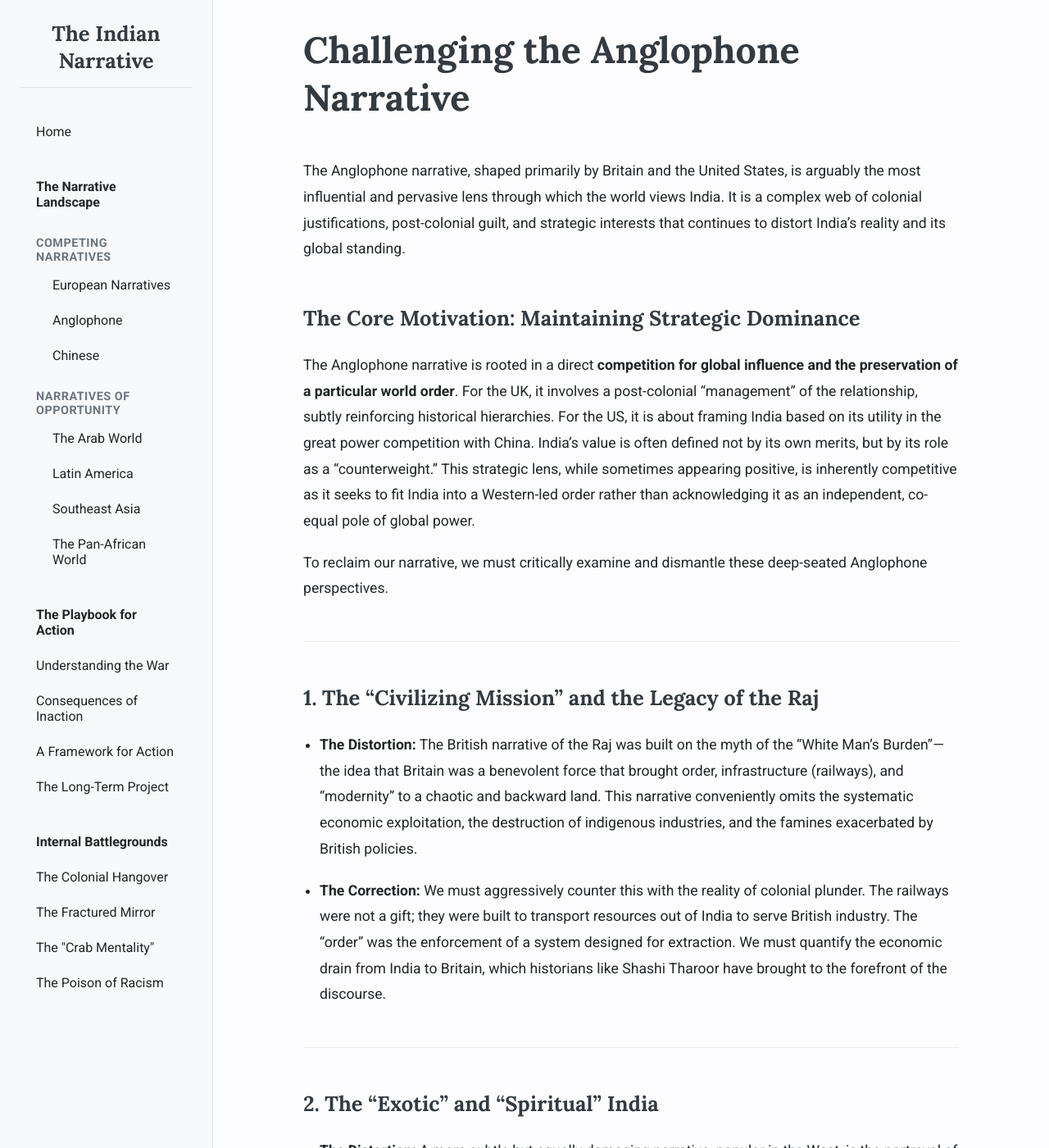
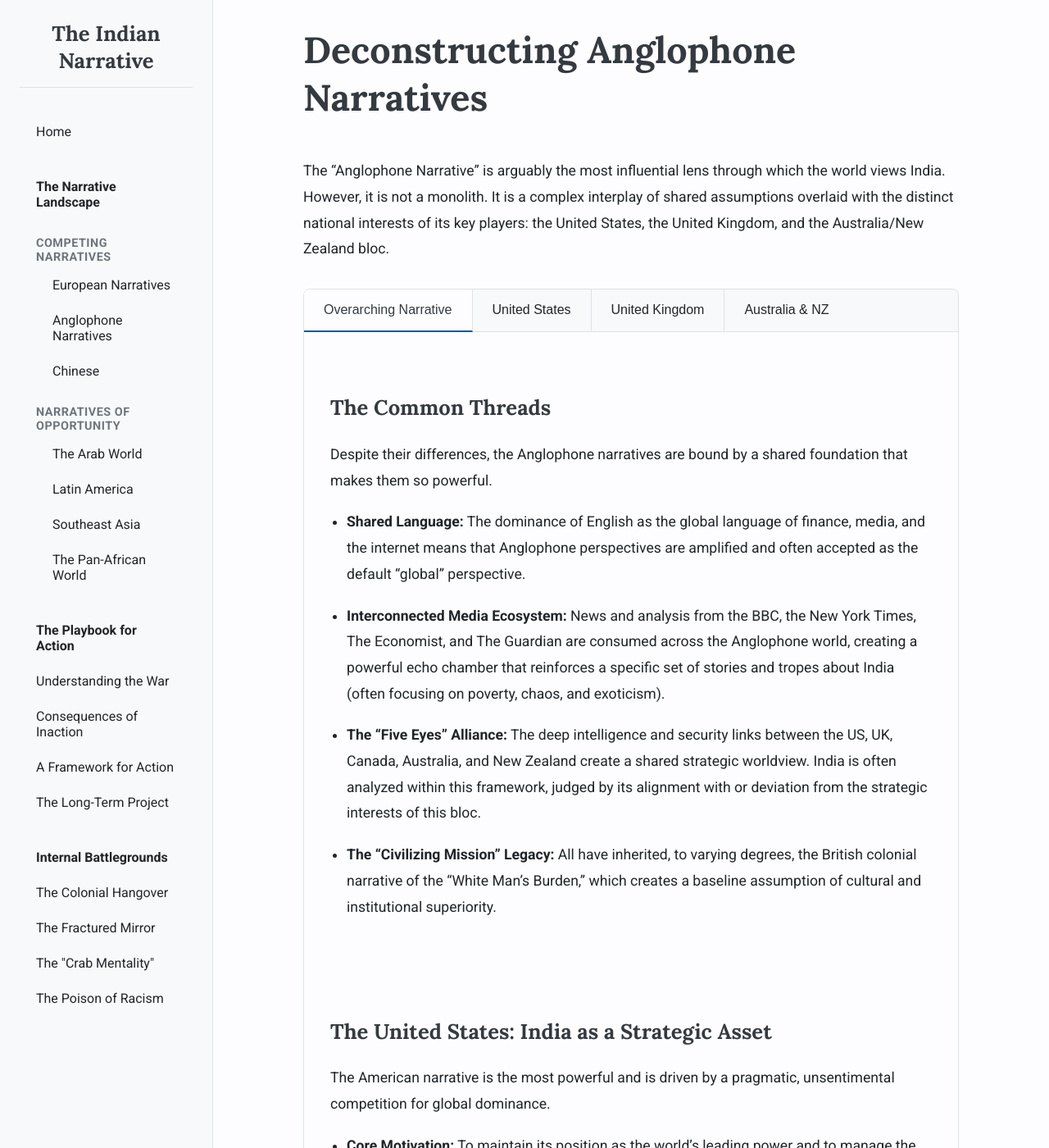
Before and after one commit to nodesman/indian-narrative, a Jekyll site: the page built from anglophone-narrative.md, in a window 1280 px wide and 1400 px high. Shown: the whole window at 82% size. Built offline with Jekyll 4.4.1, drawn with Linux system fonts in a browser that asks for light colours; some of the changed text lies outside the part shown.

Commit message:
feat: Deconstruct Anglophone narratives with tabbed layout
- Replaces the previous Anglophone narrative page with a more detailed, deconstructed analysis.
- Implements a tabbed interface to separate the Overarching, US, UK, and AUS/NZ narratives.
- This allows for greater depth of content while maintaining a clean user interface, addressing feedback from the European Narratives page.

```diff
--- a/_layouts/default.html
+++ b/_layouts/default.html
@@ -20,7 +20,7 @@
           <div class="nav-submenu">
             <span class="nav-subcategory-title">Competing Narratives</span>
             <a href="{{"/european-narrative/" | relative_url }}" class="nav-indented-item">European Narratives</a>
-            <a href="{{"/anglophone-narrative/" | relative_url }}" class="nav-indented-item">Anglophone</a>
+            <a href="{{"/anglophone-narrative/" | relative_url }}" class="nav-indented-item">Anglophone Narratives</a>
             <a href="{{"/chinese-narrative/" | relative_url }}" class="nav-indented-item">Chinese</a>
 
             <span class="nav-subcategory-title">Narratives of Opportunity</span>
--- a/anglophone-narrative.md
+++ b/anglophone-narrative.md
@@ -1,49 +1,70 @@
 ---
 layout: default
-title: "Challenging the Anglophone Narrative"
+title: "Deconstructing Anglophone Narratives"
 permalink: /anglophone-narrative/
 ---
 
-The Anglophone narrative, shaped primarily by Britain and the United States, is arguably the most influential and pervasive lens through which the world views India. It is a complex web of colonial justifications, post-colonial guilt, and strategic interests that continues to distort India's reality and its global standing.
+The "Anglophone Narrative" is arguably the most influential lens through which the world views India. However, it is not a monolith. It is a complex interplay of shared assumptions overlaid with the distinct national interests of its key players: the United States, the United Kingdom, and the Australia/New Zealand bloc.
 
-### The Core Motivation: Maintaining Strategic Dominance
+<div class="tab-container">
+  <div class="tab-buttons">
+    <button class="tab-button active" onclick="openTab(event, 'overarching')">Overarching Narrative</button>
+    <button class="tab-button" onclick="openTab(event, 'us')">United States</button>
+    <button class="tab-button" onclick="openTab(event, 'uk')">United Kingdom</button>
+    <button class="tab-button" onclick="openTab(event, 'aus-nz')">Australia & NZ</button>
+  </div>
 
-The Anglophone narrative is rooted in a direct **competition for global influence and the preservation of a particular world order**. For the UK, it involves a post-colonial "management" of the relationship, subtly reinforcing historical hierarchies. For the US, it is about framing India based on its utility in the great power competition with China. India's value is often defined not by its own merits, but by its role as a "counterweight." This strategic lens, while sometimes appearing positive, is inherently competitive as it seeks to fit India into a Western-led order rather than acknowledging it as an independent, co-equal pole of global power.
+  <div id="overarching" class="tab-content" style="display:block;" markdown="1">
+### The Common Threads
 
-To reclaim our narrative, we must critically examine and dismantle these deep-seated Anglophone perspectives.
+Despite their differences, the Anglophone narratives are bound by a shared foundation that makes them so powerful.
 
----
+*   **Shared Language:** The dominance of English as the global language of finance, media, and the internet means that Anglophone perspectives are amplified and often accepted as the default "global" perspective.
+*   **Interconnected Media Ecosystem:** News and analysis from the BBC, the New York Times, The Economist, and The Guardian are consumed across the Anglophone world, creating a powerful echo chamber that reinforces a specific set of stories and tropes about India (often focusing on poverty, chaos, and exoticism).
+*   **The "Five Eyes" Alliance:** The deep intelligence and security links between the US, UK, Canada, Australia, and New Zealand create a shared strategic worldview. India is often analyzed within this framework, judged by its alignment with or deviation from the strategic interests of this bloc.
+*   **The "Civilizing Mission" Legacy:** All have inherited, to varying degrees, the British colonial narrative of the "White Man's Burden," which creates a baseline assumption of cultural and institutional superiority.
+  </div>
 
-### 1. The "Civilizing Mission" and the Legacy of the Raj
+  <div id="us" class="tab-content" markdown="1">
+### The United States: India as a Strategic Asset
 
-*   **The Distortion:** The British narrative of the Raj was built on the myth of the "White Man's Burden"—the idea that Britain was a benevolent force that brought order, infrastructure (railways), and "modernity" to a chaotic and backward land. This narrative conveniently omits the systematic economic exploitation, the destruction of indigenous industries, and the famines exacerbated by British policies.
-*   **The Correction:** We must aggressively counter this with the reality of colonial plunder. The railways were not a gift; they were built to transport resources out of India to serve British industry. The "order" was the enforcement of a system designed for extraction. We must quantify the economic drain from India to Britain, which historians like Shashi Tharoor have brought to the forefront of the discourse.
+The American narrative is the most powerful and is driven by a pragmatic, unsentimental competition for global dominance.
 
----
+*   **Core Motivation:** To maintain its position as the world's leading power and to manage the rise of China.
+*   **Modern Manifestation:** The primary narrative is that of India as a "democratic counterweight" to China. While seemingly positive, this is a reductive framing. It defines India's value only in relation to its utility in America's great power competition. India is seen as a strategic asset to be cultivated, not as a civilizational peer with its own intrinsic destiny. The narrative is often impatient, criticizing India's "strategic autonomy" when it does not perfectly align with US interests.
+  </div>
 
-### 2. The "Exotic" and "Spiritual" India
+  <div id="uk" class="tab-content" markdown="1">
+### The United Kingdom: A Post-Colonial Hangover
 
-*   **The Distortion:** A more subtle but equally damaging narrative, popular in the West, is the portrayal of India as a land of exotic mysticism, yoga, and spiritual gurus. While these are aspects of Indian culture, they are often used to create a caricature that is otherworldly, irrational, and detached from the material realities of a rising global power. This is a way of "othering" India, making it seem less of a serious contender on the world stage.
-*   **The Correction:** We must showcase India as a civilization that has always integrated the spiritual with the scientific, the philosophical with the practical. We need to highlight India's contributions to mathematics, medicine, and modern technology, presenting a balanced view of a nation that is both ancient and modern, spiritual and strategic.
+The British narrative is the oldest and is shaped by a deep, unresolved psychological need to manage its post-colonial identity.
 
----
+*   **Core Motivation:** A competition with its own history and a need to justify the Raj. This requires maintaining a narrative where Britain was a benevolent force that brought modernity and order to India.
+*   **Modern Manifestation:** This leads to a narrative of condescending familiarity. The UK media and establishment often position themselves as the world's foremost "experts" on India. There is a constant, almost obsessive, focus on the "legacies of partition" and a tendency to lecture India on its internal affairs, from a position of assumed moral and historical superiority. It is the narrative of a former ruler struggling to accept the new reality of a partnership of equals.
+  </div>
 
-### 3. The "Problem" of India: A Focus on Negatives
+  <div id="aus-nz" class="tab-content" markdown="1">
+### Australia & New Zealand: The Anxious Neighbor
 
-*   **The Distortion:** Anglophone media and academia often frame India through the lens of its problems: poverty, caste discrimination, religious tensions, and political corruption. While these challenges are real, the relentless focus on them, without corresponding attention to India's successes, creates a skewed and overwhelmingly negative image.
-*   **The Correction:** This requires a two-pronged approach. First, we must own our problems and discuss them on our own terms, without the condescending oversight of the West. Second, we must proactively and consistently project India's achievements: its vibrant democracy, its technological prowess (from the space program to the digital payments revolution), and its role as a net security provider in the Indian Ocean region.
+The narrative from "Down Under" is a unique blend of the overarching Anglophone narrative and the specific anxieties of being a Western-aligned power in the heart of the Indo-Pacific.
 
----
+*   **Core Motivation:** To navigate their economic dependence on China with their strategic and cultural alignment with the US and UK.
+*   **Modern Manifestation:** Their narrative on India is often filtered through this anxiety. India is seen as a crucial part of the "Quad" and a fellow democracy that can help secure a "free and open Indo-Pacific." However, there is also a deep-seated nervousness about the rise of Asia as a whole. This can manifest as a "hot and cold" narrative, celebrating India as a strategic partner one day, while allowing racist or stereotypical portrayals in their media the next. It is the narrative of a nation that knows it needs India, but is still grappling with what that means for its own identity in a changing world.
+  </div>
+</div>
 
-### 4. The Strategic Lens: India as a "Counterweight"
-
-*   **The Distortion:** In recent years, particularly in the US, India is often framed in purely strategic terms—as a "democratic counterweight" to China. While this may seem like a positive framing, it is reductive. It defines India's value only in relation to another country, not on its own intrinsic merits as a major civilization and economy.
-*   **The Correction:** We must insist on being seen as a global power in our own right. Our foreign policy, our economic goals, and our place in the world are not determined by our utility to the West in its competition with China. We must articulate our own vision for our role in the world, based on our own interests and values.
-
----
-
-### In Summary:
-
-The Anglophone narrative is a powerful force that has for too long defined India for the rest of the world. It is a narrative that is rooted in a colonial mindset and continues to be shaped by a mixture of condescension and strategic self-interest.
-
-**Our work is to dismantle this narrative piece by piece, replacing it with a more accurate, confident, and assertive story of India's past, present, and future.**
+<script>
+function openTab(evt, tabName) {
+  var i, tabcontent, tabbuttons;
+  tabcontent = document.getElementsByClassName("tab-content");
+  for (i = 0; i < tabcontent.length; i++) {
+    tabcontent[i].style.display = "none";
+  }
+  tabbuttons = document.getElementsByClassName("tab-button");
+  for (i = 0; i < tabbuttons.length; i++) {
+    tabbuttons[i].className = tabbuttons[i].className.replace(" active", "");
+  }
+  document.getElementById(tabName).style.display = "block";
+  evt.currentTarget.className += " active";
+}
+</script>
--- a/assets/css/main.scss
+++ b/assets/css/main.scss
@@ -143,6 +143,53 @@ body {
   font-weight: 500;
 }
 
+/* --- Tab Layout --- */
+.tab-container {
+  margin-top: 2rem;
+  border: 1px solid var(--sidebar-border);
+  border-radius: 8px;
+  overflow: hidden; /* Ensures the container wraps the rounded corners */
+}
+
+.tab-buttons {
+  display: flex;
+  background-color: var(--sidebar-bg);
+  border-bottom: 1px solid var(--sidebar-border);
+}
+
+.tab-button {
+  padding: 1rem 1.5rem;
+  border: none;
+  background-color: transparent;
+  cursor: pointer;
+  font-size: 1rem;
+  font-weight: 500;
+  color: var(--text-color);
+  transition: background-color 0.2s ease-in-out, color 0.2s ease-in-out;
+  border-right: 1px solid var(--sidebar-border);
+}
+
+.tab-button:last-child {
+  border-right: none;
+}
+
+.tab-button:hover {
+  background-color: var(--link-hover-bg);
+}
+
+.tab-button.active {
+  background-color: var(--primary-bg);
+  color: var(--heading-color);
+  border-bottom: 2px solid var(--link-color);
+  margin-bottom: -1px; /* Aligns with the bottom border */
+}
+
+.tab-content {
+  padding: 1.5rem 2rem;
+  background-color: var(--primary-bg);
+}
+
+
 
 
 /* --- Main Content --- */
```
